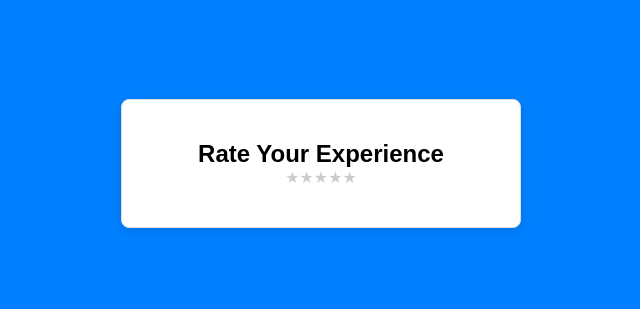
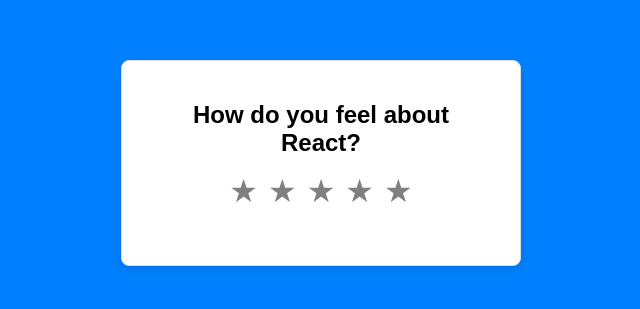
Before and after one commit to Siam777/react-course-tasks, a React (Vite) app: page / in a window 1280 px wide. Shown: the part 237-546 px from the top of the page, without its empty margins (319-959 px from the left). Built offline with nearby package versions, Linux system fonts and the light colour scheme.

Commit message:
updated code

```diff
--- a/src/App.jsx
+++ b/src/App.jsx
@@ -1,7 +1,9 @@
 import Rating from './components/Rating'
 function App() {
   return (
-     <Rating />
+    <>
+      <Rating heading='How do you feel about React?' color='red'/>
+    </>
   )
 }
 
--- a/src/components/Rating.jsx
+++ b/src/components/Rating.jsx
@@ -1,25 +1,47 @@
 import { useState } from 'react';
-const Rating = () => {
+import Star from './Star';
+const Rating = ({ heading = 'Rating', color = 'gold' }) => {
     const [rating, setRating] = useState(0);
     const [hover, setHover] = useState(0);
 
     const stars = Array.from({ length: 5 }, (_, index) => index + 1);
 
-    const clicked = (index) => {
-       console.log('clicked', index);
-    }
+    const feedbackMessages = ['Terrible', 'Poor', 'Fair', 'Good', 'Excellent'];
 
     return (
         <div className="rating-container">
-            <h2> Rate Your Experience </h2>
-            {stars.map((star, index) => (
-                <span key={star} className="star"
-                 onClick={() => setRating(star)}
-                 onMouseEnter={() => setHover(star)}
-                 onMouseLeave={() => setHover(0)}>
-                    {'\u2605'}
-                </span>
-            ))}
+            <h2> {heading} </h2>
+            <div className='stars'>
+               {stars.map((star, index) => (
+                    // <span key={star} className="star"
+                    //     onClick={() => setRating(star)}
+                    //     onMouseEnter={() => setHover(star)}
+                    //     onMouseLeave={() => setHover(0)}
+                    //     className={`star ${star <= (hover || rating) ? 'active' : ''} ${color}`}>
+                    //     {'\u2605'}
+                    // </span>
+
+                    //  <span key={star} className="star"
+                    //     onClick={() => setRating(star)}
+                    //     onMouseEnter={() => setHover(star)}
+                    //     onMouseLeave={() => setHover(0)}
+                    //     className='star'
+                    //     style={{ color: star <= (hover || rating) ? color : 'gray' }}
+                    //     >
+                    //     {'\u2605'}
+                    // </span>
+                   <Star key={star}
+                       star={star}
+                       rating={rating}
+                       hover={hover}
+                       color={color}
+                       ratingClick={setRating}
+                       hoverEnter={setHover}
+                       hoverLeave={() => setHover(0)}
+                   />
+                ))}
+            </div>
+            {rating > 0 && <p className="feedback">{feedbackMessages[rating - 1]}</p>}
         </div>
     );
 }
--- /dev/null
+++ b/src/components/Star.jsx
@@ -0,0 +1,13 @@
+const Star = ({star, rating, hover, color, ratingClick, hoverEnter, hoverLeave}) => {
+    return (
+        <span className="star" style={{ color: star <= (hover || rating) ? color : 'gray' }}
+            onClick={() => ratingClick(star)}
+            onMouseEnter={() => hoverEnter(star)}
+            onMouseLeave={hoverLeave}
+        >
+            {'\u2605'}
+        </span>
+    )
+}
+
+export default Star;
```
